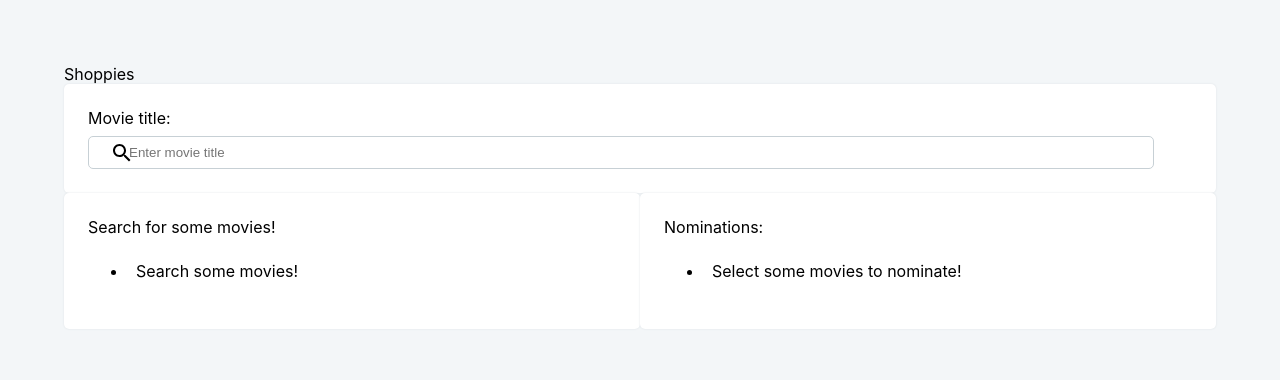
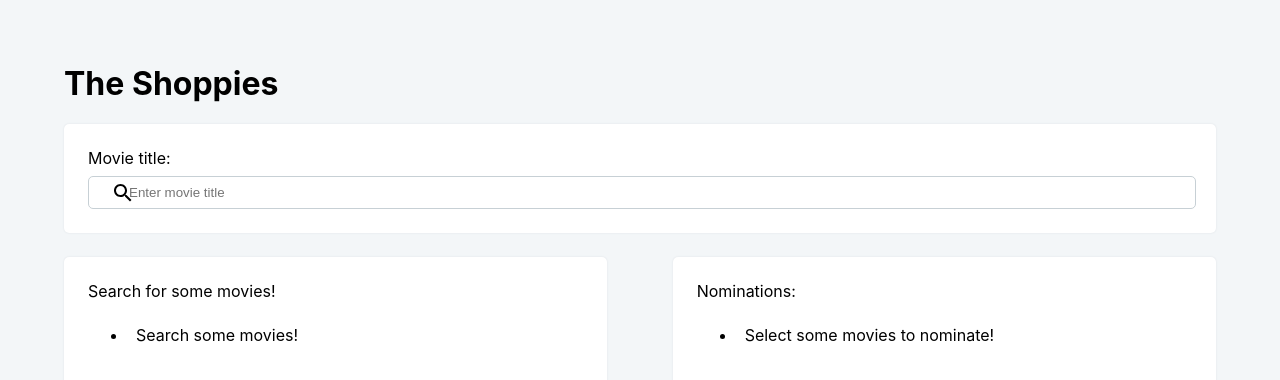
Before and after one commit to bunge12/shoppies, a React (Create React App) app: page / in a window 1280 px wide. Shown: the top 380 px of the page. Built offline with nearby package versions, Linux system fonts and the light colour scheme.

Commit message:
Added 'remove' button to Nominations, style fixes

```diff
--- a/src/App.js
+++ b/src/App.js
@@ -8,6 +8,8 @@ import styled from "styled-components";
 
 const Columns = styled.div`
   display: flex;
+  justify-content: space-between;
+  margin-top: 1.5rem;
 `;
 
 function App() {
@@ -30,10 +32,15 @@ function App() {
       ...nominations,
       { Title: movieInfo[0], Year: movieInfo[1] },
     ]);
+    console.log(nominations);
+  };
+  const remove = (data) => {
+    nominations.splice(data, 1);
+    setNominations([...nominations]);
   };
   return (
     <div className="App">
-      Shoppies
+      <h1>The Shoppies</h1>
       <Search callback={searchCallback}></Search>
       <Columns>
         <Results
@@ -41,7 +48,7 @@ function App() {
           data={results["Search"]}
           callback={nominate}
         ></Results>
-        <Nominations data={nominations}></Nominations>
+        <Nominations data={nominations} callback={remove}></Nominations>
       </Columns>
     </div>
   );
--- a/src/components/Nominations.jsx
+++ b/src/components/Nominations.jsx
@@ -1,5 +1,6 @@
 import React from "react";
 import styled from "styled-components";
+import Button from "./Button";
 
 const Container = styled.div`
   padding: 1.5rem;
@@ -7,7 +8,7 @@ const Container = styled.div`
   border-radius: 5px;
   border: 1px #dbe0e4;
   box-shadow: 0 0 2px #dbe0e4;
-  width: 50%;
+  width: 43%;
 `;
 
 const Info = styled.div`
@@ -32,6 +33,12 @@ export default function Nominations(props) {
     (list = props.data.map((each, index) => (
       <Single key={["nom", index]}>
         {each.Title} ({each.Year})
+        <Button
+          key={[index, each.Title, each.Year]}
+          name="Remove"
+          callback={props.callback}
+          value={index}
+        ></Button>
       </Single>
     )));
 
--- a/src/components/Results.jsx
+++ b/src/components/Results.jsx
@@ -8,7 +8,7 @@ const Container = styled.div`
   border-radius: 5px;
   border: 1px #dbe0e4;
   box-shadow: 0 0 2px #dbe0e4;
-  width: 50%;
+  width: 43%;
 `;
 
 const Single = styled.li`
--- a/src/components/Search.jsx
+++ b/src/components/Search.jsx
@@ -12,9 +12,10 @@ const Container = styled.div`
 
 const SearchBar = styled.input`
   display: block;
-  width: 92%;
+  width: calc(100% - 2.5rem);
   margin-top: 0.5rem;
-  padding: 0.5rem;
+  padding-top: 0.5rem;
+  padding-bottom: 0.5rem;
   padding-left: 2.5rem;
   background-image: url(${icon});
   background-repeat: no-repeat;
@@ -22,6 +23,8 @@ const SearchBar = styled.input`
   border-radius: 5px;
   border: 1px solid #c7d0d5;
 `;
+
+const Title = styled.div``;
 
 export default function Search(props) {
   const informApp = props.callback;
@@ -33,7 +36,7 @@ export default function Search(props) {
 
   return (
     <Container>
-      Movie title:
+      <Title>Movie title:</Title>
       <SearchBar
         key={"searchbar"}
         type="text"
```
